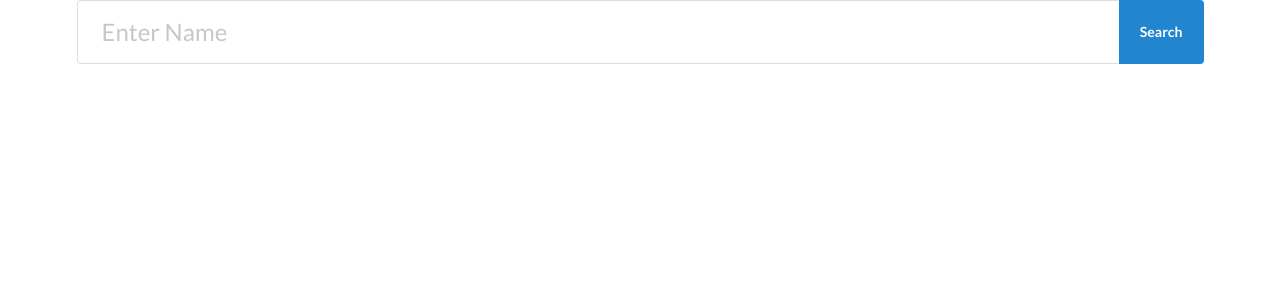
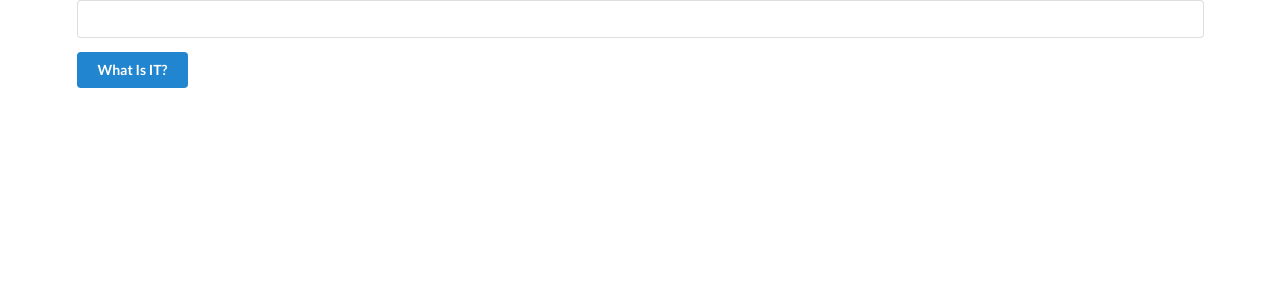
Before and after one commit to ArtemisArcadia/what-do-i-mean, a React (Create React App) app: page / in a window 1280 px wide. Shown: the top 300 px of the page. Built offline with nearby package versions, Linux system fonts and the light colour scheme.

Commit message:
added baseurl for api, have api key from website, added form to take a submit names to reducers actions etc(still needs fixing/ store cleaning), made name db with jsonserver, need to take those names, make a request to the name website and add that to the store and db as well.

```diff
--- a/package.json
+++ b/package.json
@@ -11,6 +11,7 @@
 		"react-redux": "^7.1.3",
 		"react-scripts": "3.2.0",
 		"redux": "^4.0.4",
+		"redux-form": "^8.2.6",
 		"redux-thunk": "^2.3.0"
 	},
 	"scripts": {
--- a/src/actions/index.js
+++ b/src/actions/index.js
@@ -1,7 +1,19 @@
+import namesdb from '../apis/namesdb';
+
 export const fetchName = async (dispatch, getState) => {
 	const response = await (10 * 2);
 	console.log(response);
 	return response;
 };
+
+export const nameSubmitted = formValues => {
+	return async dispatch => {
+		const passedInName = formValues.username;
+
+		const response = await namesdb.post('/names', { ...formValues, passedInName });
+		dispatch({ type: 'NAME_SUBMITTED', payload: response.data });
+	};
+};
+
 //make an api request to behindthenames api and do something with the data
 //to do: sign up to the api / set up axios configuration / make api request
--- /dev/null
+++ b/src/apis/behindTheName.js
@@ -0,0 +1 @@
+export default axios.create({ baseURL: 'https://www.behindthename.com/api/lookup.xml', query: '' });
--- /dev/null
+++ b/src/apis/namesdb.js
@@ -0,0 +1,3 @@
+import axios from 'axios';
+
+export default axios.create({ baseURL: 'http://localhost:3001' });
--- a/src/components/App.js
+++ b/src/components/App.js
@@ -1,6 +1,5 @@
-import React from "react";
-
-import NameInput from "./NameInput";
+import React from 'react';
+import NameInput from './NameInput';
 
 const App = () => {
 	return (
--- a/src/components/NameInput.js
+++ b/src/components/NameInput.js
@@ -1,22 +1,46 @@
-import React from "react";
+import React from 'react';
+import { connect } from 'react-redux';
+import { reduxForm, Field } from 'redux-form';
+import { nameSubmitted } from '../actions/index';
 
 class NameInput extends React.Component {
-	onInputSubmit = () => {
-		console.log("name submitted");
+	onSubmit = formValues => {
+		this.props.nameSubmitted(formValues);
+
+		console.log('you submitted the name' + this.props);
+	};
+
+	renderInput = ({ input, meta }) => {
+		return (
+			<div className="field">
+				{' '}
+				<input {...input} />
+			</div>
+		);
 	};
 
 	render() {
 		return (
-			<div className="ui massive fluid action input">
-				<input type="text" placeholder="Enter Name"></input>
-				<div onClick={e => this.onInputSubmit()} className="ui button blue">
-					Search
-				</div>
-			</div>
+			<form onSubmit={this.props.handleSubmit(this.onSubmit)} className="ui form">
+				<Field name="username" component={this.renderInput} />
+
+				<button className="ui button primary">What Is IT?</button>
+			</form>
 		);
 	}
 }
 
-export default NameInput;
+const mapStateToProps = state => {
+	return { name: state.names };
+};
+const validate = formValues => {
+	const errors = {};
+	return errors;
+};
 
-//to do: add name changing and update to state of current name / probably, onsubmit do action with the submitted term and use that to make an api request
+const formWrapped = reduxForm({ form: 'nameInput', validate })(NameInput);
+
+export default connect(mapStateToProps, { nameSubmitted })(formWrapped);
+
+//have do: add name changing and update to state of current name / probably,
+// onsubmit do action with the submitted term and use that :to do (make an api request)
--- a/src/index.js
+++ b/src/index.js
@@ -1,18 +1,19 @@
-import React from "react";
-import ReactDOM from "react-dom";
+import React from 'react';
+import ReactDOM from 'react-dom';
 
-import { Provider } from "react-redux";
-import { createStore, applyMiddleware } from "redux";
-import thunk from "redux-thunk";
+import { Provider } from 'react-redux';
+import { createStore, applyMiddleware, compose } from 'redux';
+import thunk from 'redux-thunk';
 
-import App from "./components/App";
-import reducers from "./reducers";
+import App from './components/App';
+import reducers from './reducers';
 
-const store = createStore(reducers, applyMiddleware(thunk));
+const composeEnhancers = window.__REDUX_DEVTOOLS_EXTENSION_COMPOSE__ || compose;
+const store = createStore(reducers, composeEnhancers(applyMiddleware(thunk)));
 
 ReactDOM.render(
 	<Provider store={store}>
 		<App />
 	</Provider>,
-	document.querySelector("#root")
+	document.querySelector('#root')
 );
--- a/src/reducers/index.js
+++ b/src/reducers/index.js
@@ -1,3 +1,5 @@
-import { combineReducers } from "redux";
+import { combineReducers } from 'redux';
+import { reducer as formReducer } from 'redux-form';
+import names from './nameReducer';
 
-export default combineReducers({});
+export default combineReducers({ form: formReducer, names });
--- /dev/null
+++ b/src/reducers/nameReducer.js
@@ -0,0 +1,8 @@
+export default (state = {}, action) => {
+	switch (action.type) {
+		case 'NAME_SUBMITTED':
+			return { ...state, names: action.payload };
+		default:
+			return state;
+	}
+};
```
Also changed, not shown: 1 other file (tests, documents, lock files or other folders).
